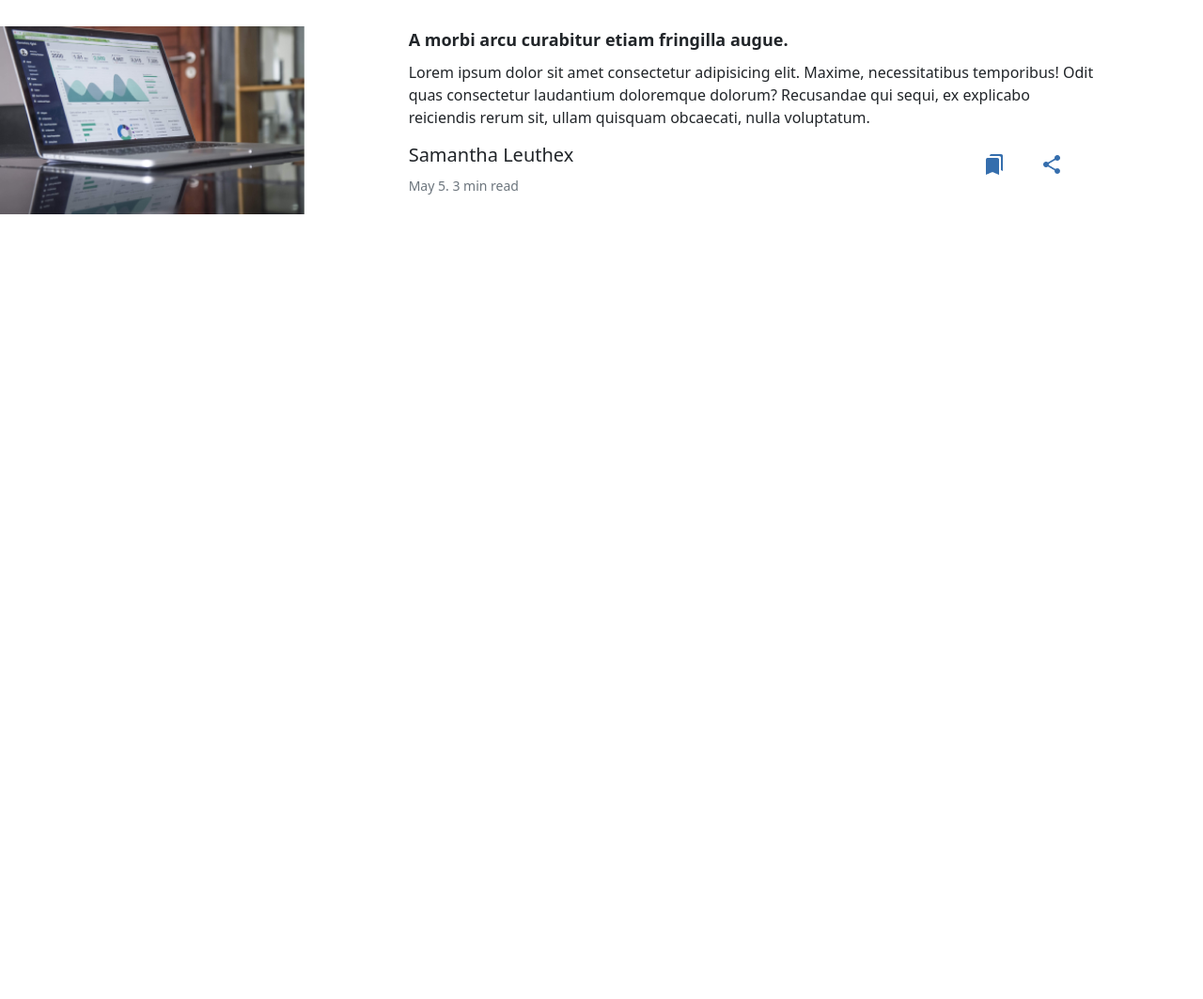
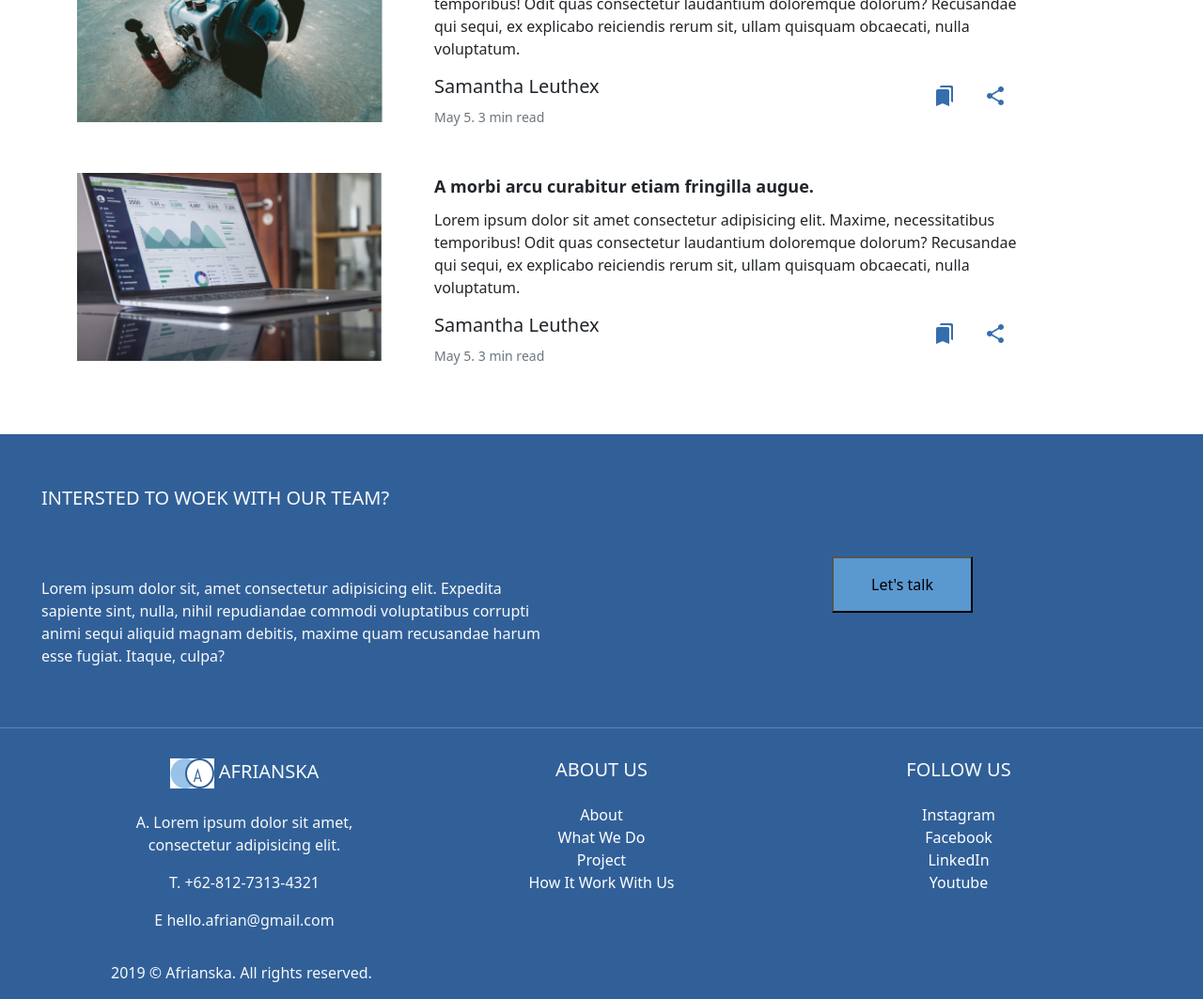
Before and after one commit to JorgeLBravo/Reto-Grupal-3, a plain HTML site: page index2.html in a window 1280 px wide. Shown: the part 2405-3468 px from the top of the page at 94% size. Before the commit the page ends 2705 px from the top, so only its background shows below. Drawn offline with nearby package versions, Linux system fonts and the light colour scheme.

Commit message:
proyecto finalizado

```diff
--- a/index2.html
+++ b/index2.html
@@ -169,6 +169,13 @@
           </div>
         </div>
       </div>
+    </div>
+
+
+    <!-- all article -->
+    <div class="container border-bottom -6">
+      <div class="row">
+        <h4 class="py-5 text-primary text-end">SEE ALL POPULAR ARTICLE</h4>
 
       </div>
     </div>
@@ -180,9 +187,7 @@
         </div>
         <div class="col-md-6 col-sm-9 col-lg-7 col-xl-7 m-6 col-xxl-8">
           <h2 class="py-1" style="font-size:18px; font-weight: 700;">Massa eu in laoreet enim augue vulputate nunc.</h2>
-        <p>Lorem ipsum dolor sit amet consectetur adipisicing elit. Maxime, necessitatibus temporibus! Odit quas
-          consectetur laudantium doloremque dolorum? Recusandae qui sequi, ex explicabo reiciendis rerum sit, ullam
-          quisquam obcaecati, nulla voluptatum.</p>
+          <p>Lorem ipsum dolor sit amet consectetur adipisicing elit. Maxime, necessitatibus temporibus! Odit quas consectetur laudantium doloremque dolorum? Recusandae qui sequi, ex explicabo reiciendis rerum sit, ullam quisquam obcaecati, nulla voluptatum.</p>
 
           <div class="d-flex jalign-content-between flex-wrap">
             <div class="col-sm-8 col-lg-10">
@@ -194,11 +199,11 @@
             </div>
             <div class="col-sm-1 py-2">
               <img src="./src/icon-share.png" alt="">
+
             </div>
           </div>
         </div>
       </div>
-
 
       <div class="row py-4">
         <div class="col-md-6 col-sm-12 col-lg-5 col-xl-4 m-6 col-xxl-4">
@@ -206,9 +211,7 @@
         </div>
         <div class="col-md-6 col-sm-9 col-lg-7 col-xl-7 m-6 col-xxl-8">
           <h2 class="py-1" style="font-size:18px; font-weight: 700;">Feugiat a euismod arcu feugiat posuere morbi.</h2>
-        <p>Lorem ipsum dolor sit amet consectetur adipisicing elit. Maxime, necessitatibus temporibus! Odit quas
-          consectetur laudantium doloremque dolorum? Recusandae qui sequi, ex explicabo reiciendis rerum sit, ullam
-          quisquam obcaecati, nulla voluptatum.</p>
+          <p>Lorem ipsum dolor sit amet consectetur adipisicing elit. Maxime, necessitatibus temporibus! Odit quas consectetur laudantium doloremque dolorum? Recusandae qui sequi, ex explicabo reiciendis rerum sit, ullam quisquam obcaecati, nulla voluptatum.</p>
 
           <div class="d-flex jalign-content-between flex-wrap">
             <div class="col-sm-8 col-lg-10">
@@ -232,11 +235,8 @@
           <img src="./src/img-post-6.png" alt="">
         </div>
         <div class="col-md-6 col-sm-9 col-lg-7 col-xl-7 m-6 col-xxl-8">
-        <h2 class="py-1" style="font-size:18px; font-weight: 700;">Sociis purus pellentesque faucibus vitae et felis.
-        </h2>
-        <p>Lorem ipsum dolor sit amet consectetur adipisicing elit. Maxime, necessitatibus temporibus! Odit quas
-          consectetur laudantium doloremque dolorum? Recusandae qui sequi, ex explicabo reiciendis rerum sit, ullam
-          quisquam obcaecati, nulla voluptatum.</p>
+          <h2 class="py-1" style="font-size:18px; font-weight: 700;">Sociis purus pellentesque faucibus vitae et felis.</h2>
+          <p>Lorem ipsum dolor sit amet consectetur adipisicing elit. Maxime, necessitatibus temporibus! Odit quas consectetur laudantium doloremque dolorum? Recusandae qui sequi, ex explicabo reiciendis rerum sit, ullam quisquam obcaecati, nulla voluptatum.</p>
 
           <div class="d-flex jalign-content-between flex-wrap">
             <div class="col-sm-8 col-lg-10">
@@ -261,9 +261,7 @@
         </div>
         <div class="col-md-6 col-sm-9 col-lg-7 col-xl-7 m-6 col-xxl-8">
           <h2 class="py-1" style="font-size:18px; font-weight: 700;">Cursus feugiat mi pellentesque mauris sed eu.</h2>
-        <p>Lorem ipsum dolor sit amet consectetur adipisicing elit. Maxime, necessitatibus temporibus! Odit quas
-          consectetur laudantium doloremque dolorum? Recusandae qui sequi, ex explicabo reiciendis rerum sit, ullam
-          quisquam obcaecati, nulla voluptatum.</p>
+          <p>Lorem ipsum dolor sit amet consectetur adipisicing elit. Maxime, necessitatibus temporibus! Odit quas consectetur laudantium doloremque dolorum? Recusandae qui sequi, ex explicabo reiciendis rerum sit, ullam quisquam obcaecati, nulla voluptatum.</p>
 
           <div class="d-flex jalign-content-between flex-wrap">
             <div class="col-sm-8 col-lg-10">
@@ -288,9 +286,7 @@
         </div>
         <div class="col-md-6 col-sm-9 col-lg-7 col-xl-7 m-6 col-xxl-8">
           <h2 class="py-1" style="font-size:18px; font-weight: 700;">A morbi arcu curabitur etiam fringilla augue.</h2>
-        <p>Lorem ipsum dolor sit amet consectetur adipisicing elit. Maxime, necessitatibus temporibus! Odit quas
-          consectetur laudantium doloremque dolorum? Recusandae qui sequi, ex explicabo reiciendis rerum sit, ullam
-          quisquam obcaecati, nulla voluptatum.</p>
+          <p>Lorem ipsum dolor sit amet consectetur adipisicing elit. Maxime, necessitatibus temporibus! Odit quas consectetur laudantium doloremque dolorum? Recusandae qui sequi, ex explicabo reiciendis rerum sit, ullam quisquam obcaecati, nulla voluptatum.</p>
 
           <div class="d-flex jalign-content-between flex-wrap">
             <div class="col-sm-8 col-lg-10">
@@ -307,19 +303,92 @@
           </div>
         </div>
       </div>
-
       </div>
     </section>
 
+    <!-- Footer -->
+    <footer class="page-footer font-small teal pt-4 text-light" style="background-color: #316099;">
+      <div class="container-fluid text-md-left">
 
+        <div class="row">
+          <div class="col-md-6 mt-md-0 mt-3">
+            <h5 class="text-uppercase font-weight-bold" style="padding: 2rem;">Intersted to woek
+              with our team?</h5>
+            <p style="padding: 2rem;">Lorem ipsum dolor sit, amet consectetur adipisicing elit. Expedita sapiente sint, nulla, nihil
+              repudiandae commodi voluptatibus corrupti animi sequi aliquid magnam debitis, maxime quam recusandae
+              harum esse fugiat. Itaque, culpa?</p>
+          </div>
+          <div class="col-md-6 mb-md-0 mb-3"
+          style="align-items:center; display: flex; justify-items: center; justify-content: center;">
+            <button style="padding: 1rem 2.5rem; background-color: #5A98D0;">Let's talk</button>
+          </div>
+        </div>
+      </div>
+      <hr>
 
+      <div class="container text-center text-md-left">
+        <div class="row">
+          <div class="col-md-3 mx-auto">
+            <h5 class="font-weight-bold text-uppercase mt-3 mb-4">
+              <img src="./src/logo2.jpg" alt="" style="background-color: blue;">
+              Afrianska
+            </h5>
+            <ul class="list-unstyled">
+              <li>
+                <p>A. Lorem ipsum dolor sit amet,
+                  <br> consectetur adipisicing elit.</p>
+              </li>
+              <li>
+                <p>T. +62-812-7313-4321</p>
+              </li>
+              <li>
+                <p>E hello.afrian@gmail.com</p>
+              </li>
+            </ul>
+          </div>
 
+          <hr class="clearfix w-100 d-md-none text-white">
+          <div class="col-md-3 mx-auto">
+            <h5 class="font-weight-bold text-uppercase mt-3 mb-4">About Us</h5>
+            <ul class="list-unstyled" style="list-style: none;">
+              <li>
+                <a class="text-white" href="#!" style="text-decoration: none;">About</a>
+              </li>
+              <li>
+                <a class="text-white" href="#!" style="text-decoration: none;">What We Do</a>
+              </li>
+              <li>
+                <a class="text-white" href="#!" style="text-decoration: none;">Project</a>
+              </li>
+              <li>
+                <a class="text-white" href="#!" style="text-decoration: none;">How It Work With Us</a>
+              </li>
+            </ul>
 
           </div>
+          <hr class="clearfix w-100 d-md-none">
+          <div class="col-md-3 mx-auto">
+            <h5 class="font-weight-bold text-uppercase mt-3 mb-4">Follow Us</h5>
+            <ul class="list-unstyled">
+              <li>
+                <a class="text-white" style="text-decoration: none;" href="#!">Instagram</a>
+              </li>
+              <li>
+                <a class="text-white" style="text-decoration: none;" href="#!">Facebook</a>
+              </li>
+              <li>
+                <a class="text-white" style="text-decoration: none;" href="#!">LinkedIn</a>
+              </li>
+              <li>
+                <a class="text-white" style="text-decoration: none;" href="#!">Youtube</a>
+              </li>
+            </ul>
           </div>
 
-
-
+      <div class="footer-copyright py-3 d-flex p-5">
+        <span>2019 © Afrianska. All rights reserved.</span>
+      </div>
+    </footer>
 
 
     <script src="https://cdn.jsdelivr.net/npm/bootstrap@5.2.2/dist/js/bootstrap.bundle.min.js"
```
Lines whose indentation alone changed are shown as unchanged.
